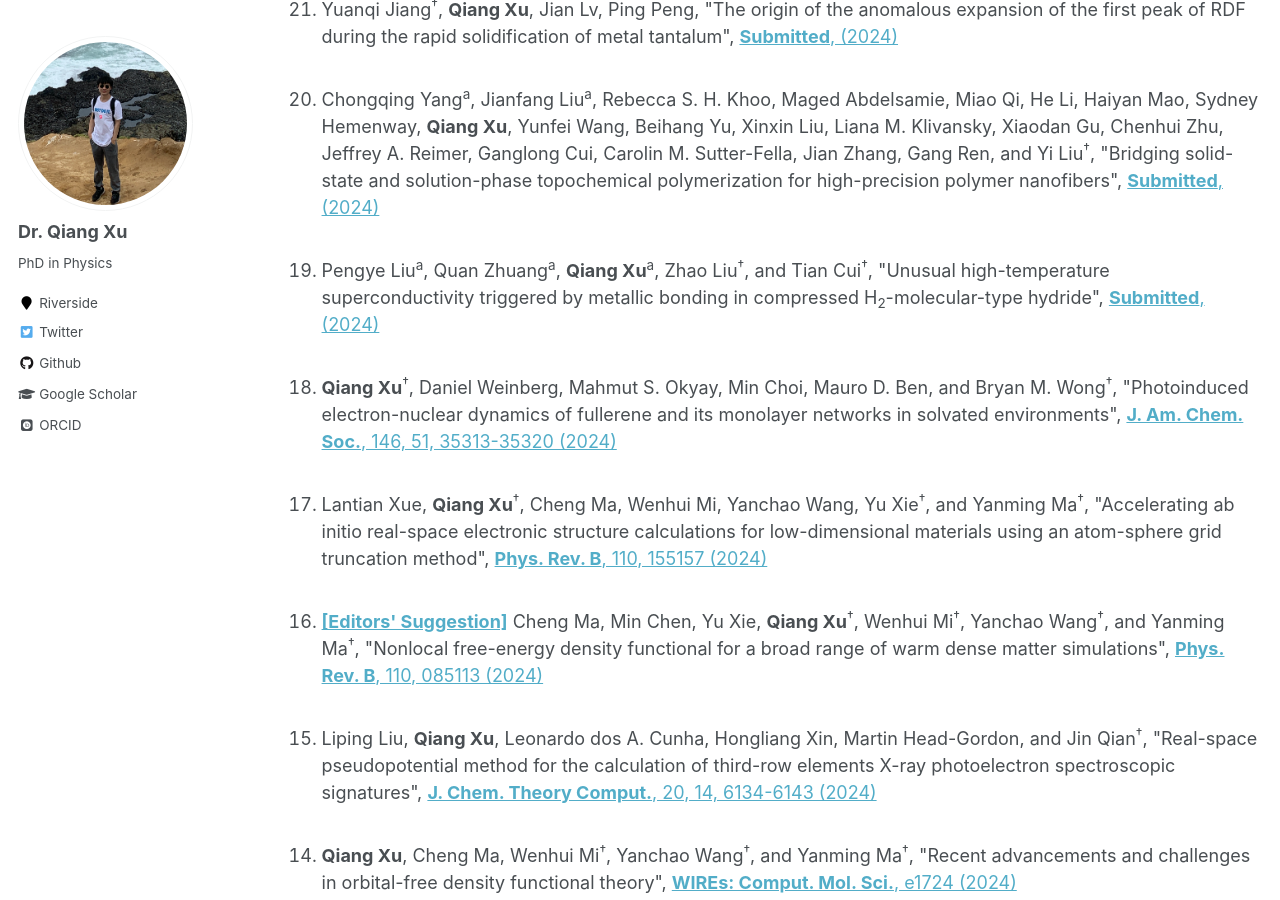
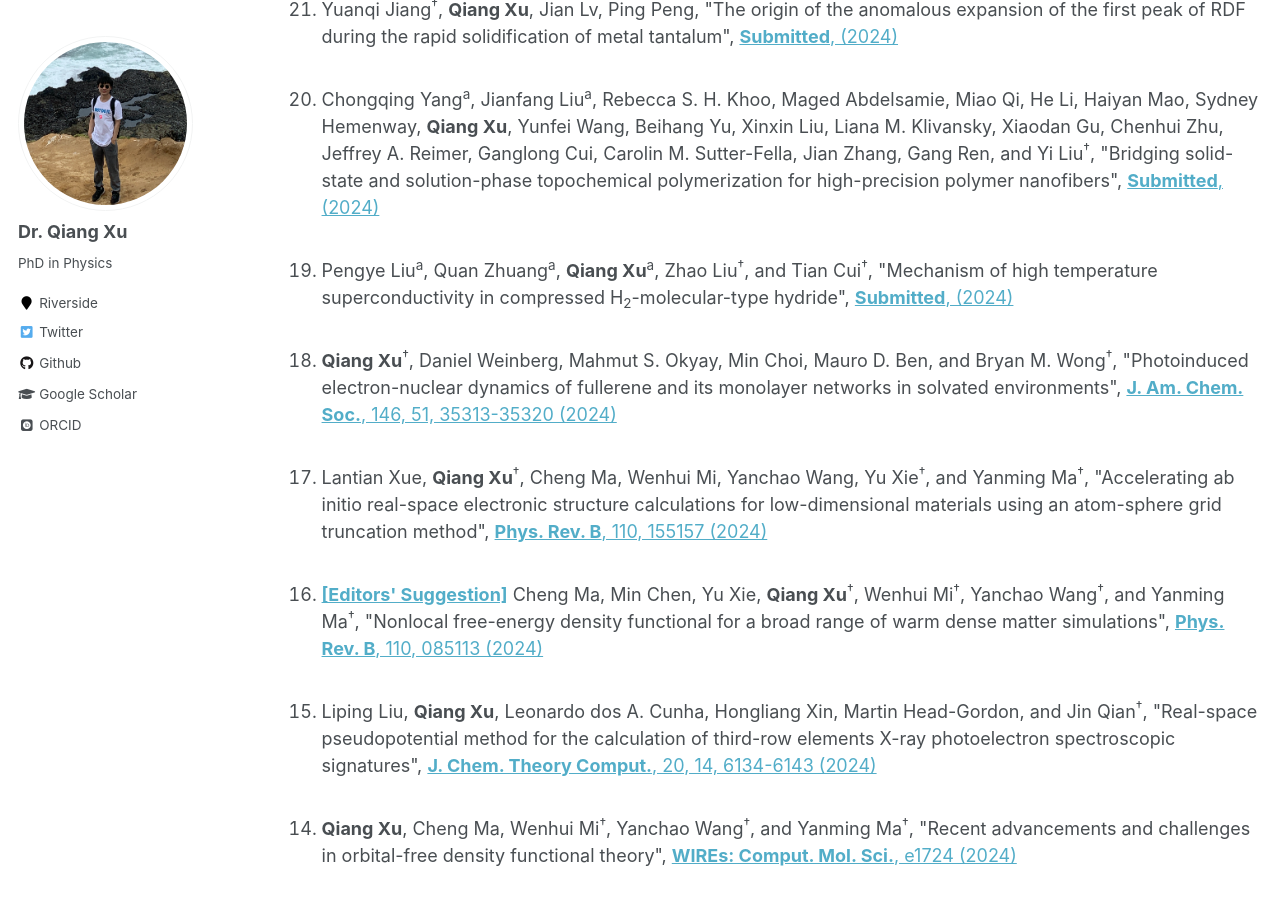
Before and after one commit to xqjlu/xqjlu.github.io, a Jekyll site: the page built from _pages/publications.md, in a window 1280 px wide and 900 px high, scrolled down 791 px. Built offline with Jekyll 4.4.1, drawn with Linux system fonts in a browser that asks for light colours; some web fonts are replaced.

Commit message:
sci adv revision

```diff
--- a/_pages/publications.md
+++ b/_pages/publications.md
@@ -76,7 +76,7 @@ Jian Zhang, Gang Ren, and Yi Liu<sup>†</sup>,
 </li><br>
 
 <li>Pengye Liu<sup>a</sup>, Quan Zhuang<sup>a</sup>, <b>Qiang Xu</b><sup>a</sup>, Zhao Liu<sup>†</sup>, and Tian Cui<sup>†</sup>,
-"Unusual high-temperature superconductivity triggered by metallic bonding in compressed H<sub>2</sub>-molecular-type hydride",
+"Mechanism of high temperature superconductivity in compressed H<sub>2</sub>-molecular-type hydride",
 <a href="https://xqjlu.github.io/publications/" target="_blank"><b>Submitted</b>, (2024)</a>
 </li><br>
 
```
